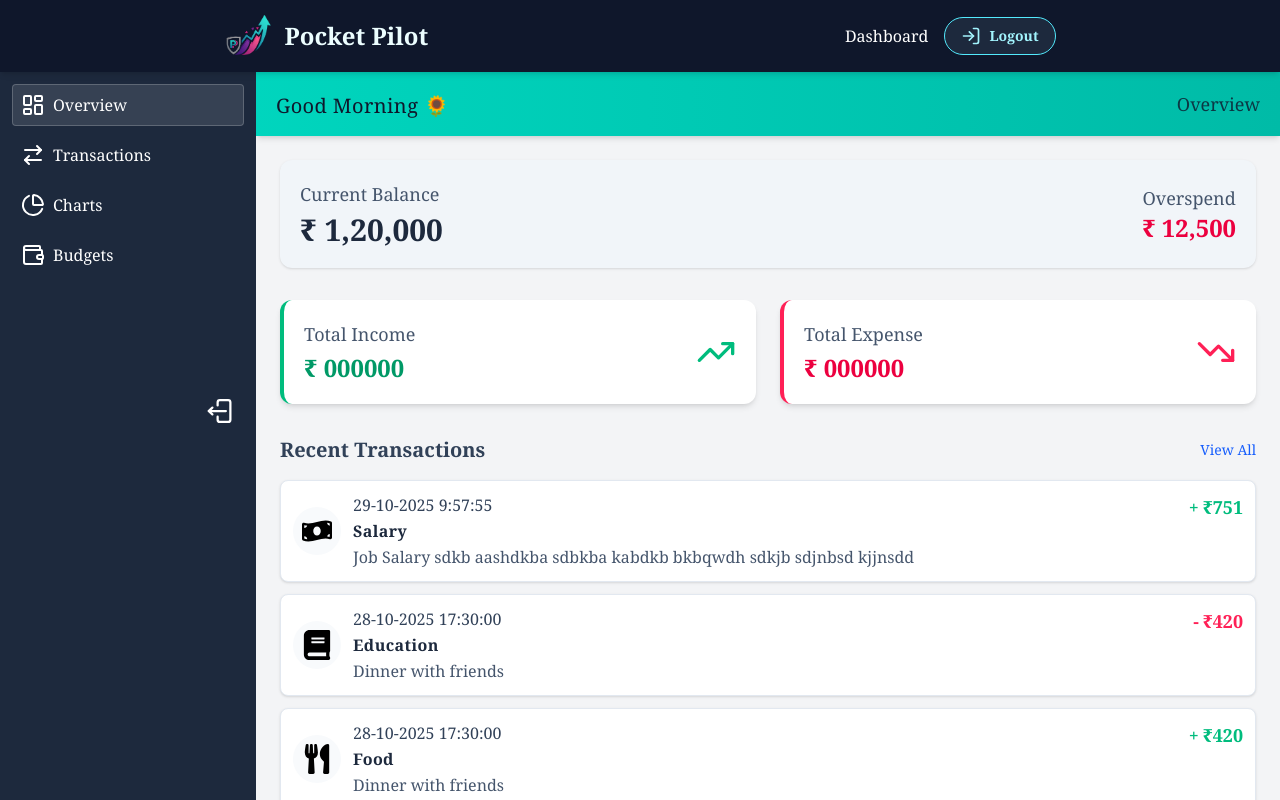
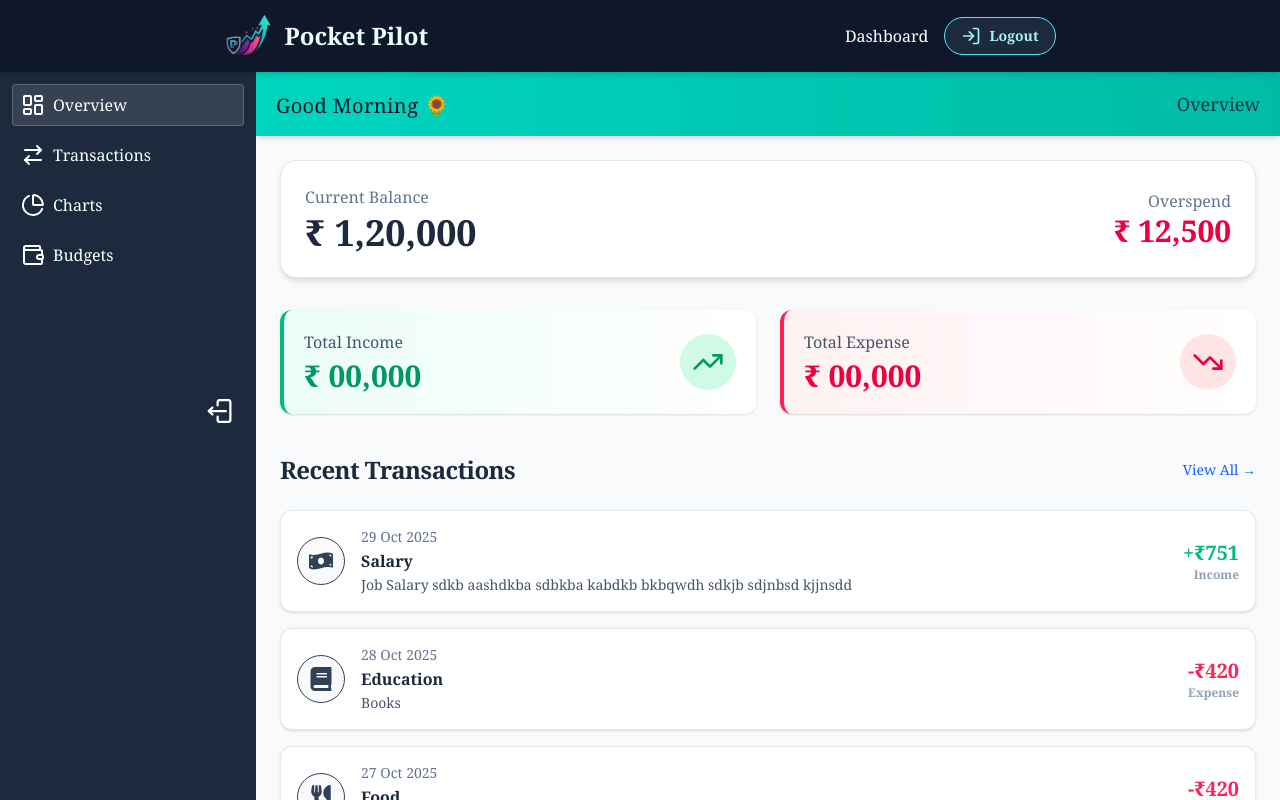
Before and after one commit to ravikanttarare95/pocket-pilot, a React (Vite) app in the folder client/: page /dashboard in a window 1280 px wide. Shown: the top 800 px of the page. Built offline with nearby package versions, Linux system fonts and the light colour scheme; sample sign-in values are in the browser's storage; a web font is replaced by a local one.

Commit message:
MOdified Styling

```diff
--- a/client/src/components/TransactionCard.jsx
+++ b/client/src/components/TransactionCard.jsx
@@ -1,48 +1,72 @@
 import React from "react";
-import { TRANS_CATEGORY_META } from "./../constants/transCategories.js";
+import { TRANS_CATEGORY_META } from "../constants/transCategories.js";
+
 function TransactionCard({ date, category, description, amount, type }) {
   const CategoryMeta = TRANS_CATEGORY_META[category];
+
   return (
-    <>
     <div className="space-y-4">
-        <div className="flex justify-between items-start bg-white border border-slate-200 hover:border-slate-300 rounded-lg p-3 shadow-sm transition my-3">
-          <div className="flex items-center justify-center gap-3">
-            <div className="hidden sm:flex items-center justify-center w-10 h-10 sm:w-12 sm:h-12 bg-slate-50 rounded-full text-2xl sm:text-3xl">
-              {<CategoryMeta.icon />}
+      <div
+        className="
+          flex justify-between items-center
+          bg-white border border-slate-200 hover:border-slate-300
+          rounded-xl p-4 shadow-sm hover:shadow-md transition-all duration-200
+        "
+      >
+        {/* Left Section */}
+        <div className="flex items-center gap-4">
+          {/* Icon */}
+          <div
+            className={`
+              hidden sm:flex items-center justify-center
+              min-w-12 min-h-12 rounded-full border text-2xl
+              ${
+                CategoryMeta
+                  ? "bg-slate-50 text-slate-700"
+                  : "bg-gray-100 text-gray-400"
+              }
+            `}
+          >
+            {CategoryMeta && <CategoryMeta.icon />}
           </div>
-            <div>
-              <p className="text-slate-700 text-sm sm:text-base font-medium">
-                {date}
+
+          {/* Text Info */}
+          <div className="space-y-0.5">
+            <p className="text-xs sm:text-sm text-slate-500 font-medium">
+              {new Date(date).toLocaleDateString("en-IN", {
+                day: "2-digit",
+                month: "short",
+                year: "numeric",
+              })}
             </p>
-              <div className="text-slate-800 font-semibold capitalize tracking-wide mt-0.5">
-                <div className={` flex gap-2 items-center text-slate-800`}>
-                  <span className="sm:hidden">
+
+            <div className="flex items-center gap-2 text-slate-800 font-semibold capitalize">
+              <span className="sm:hidden text-lg">
                 {CategoryMeta && <CategoryMeta.icon />}
               </span>
-                  {CategoryMeta?.label}
+              <span>{CategoryMeta?.label || "Uncategorized"}</span>
             </div>
-              </div>
-              <p className="text-slate-600 text-sm sm:text-base mt-0.5">
-                {description}
+
+            <p className="text-sm text-slate-600 line-clamp-2">
+              {description || "No description provided"}
             </p>
           </div>
         </div>
 
-          <div className="flex items-center">
+        {/* Right Section (Amount) */}
         <div
-              className={`text-lg font-semibold ${
-                type === "income" ? "text-emerald-500" : "text-rose-500"
-              }`}
+          className={`
+            flex flex-col items-end text-right font-semibold
+            ${type === "income" ? "text-emerald-500" : "text-rose-500"}
+          `}
         >
-              <div className=" flex gap-1">
-                <p>{type === "income" ? "+" : "-"}</p>
-                <p>₹{amount}</p>
+          <span className="text-lg sm:text-xl">
+            {type === "income" ? "+" : "-"}₹{amount}
+          </span>
+          <span className="text-xs text-slate-400 capitalize">{type}</span>
         </div>
       </div>
     </div>
-        </div>
-      </div>
-    </>
   );
 }
 
--- a/client/src/constants/transCategories.js
+++ b/client/src/constants/transCategories.js
@@ -11,12 +11,10 @@ import {
   FaEllipsisH,
   FaBook,
 } from "react-icons/fa";
-import { MdFastfood } from "react-icons/md";
 
 const TRANS_CATEGORIES_SELECT = [
   { value: "", label: "🗂️ Select Category:" },
   { value: "home-expenses", label: "🏠 Home Expenses" },
-  { value: "food-and-drinks", label: "🍽️ Food & Drinks" },
   { value: "salary", label: "💼 Salary" },
   { value: "food", label: "🍔 Food" },
   { value: "travel", label: "✈️ Travel" },
@@ -33,10 +31,6 @@ const TRANS_CATEGORY_META = {
   "home-expenses": {
     label: "Home Expenses",
     icon: FaHome,
-  },
-  "food-and-drinks": {
-    label: "Food & Drinks",
-    icon: MdFastfood,
   },
   salary: {
     label: "Salary",
--- a/client/src/utils.js
+++ b/client/src/utils.js
@@ -29,7 +29,7 @@ const getloggedInUser = () => {
 
 const transactions = [
   {
-    date: "29-10-2025  9:57:55",
+    date: "2025-10-29",
     category: "salary",
     description:
       "Job Salary sdkb aashdkba sdbkba kabdkb bkbqwdh sdkjb sdjnbsd kjjnsdd ",
@@ -37,23 +37,23 @@ const transactions = [
     type: "income",
   },
   {
-    date: "28-10-2025  17:30:00",
+    date: "2025-10-28",
     category: "education",
+    description: "Books",
+    amount: 420,
+    type: "expense",
+  },
+  {
+    date: "2025-10-27",
+    category: "food",
     description: "Dinner with friends",
     amount: 420,
     type: "expense",
   },
   {
-    date: "28-10-2025  17:30:00",
-    category: "food",
-    description: "Dinner with friends",
-    amount: 420,
-    type: "income",
-  },
-  {
-    date: "28-10-2025  17:30:00",
+    date: "2025-10-25",
     category: "shopping",
-    description: "Dinner with friends",
+    description: "Shirt",
     amount: 420,
     type: "expense",
   },
--- a/client/src/views/Overview.jsx
+++ b/client/src/views/Overview.jsx
@@ -1,74 +1,97 @@
 import React from "react";
 import DashboardTopBar from "../components/GreetingBar";
 import { TrendingUp, TrendingDown } from "lucide-react";
-import TransactionCard from "./../components/TransactionCard";
+import TransactionCard from "../components/TransactionCard";
 import { Link } from "react-router";
-import { transactions } from "./../utils";
+import { transactions } from "../utils";
 
 function Overview() {
   return (
     <>
       <DashboardTopBar greetingBarTitle="Overview" />
-      <main className="px-1.5 py-6 sm:p-6 ">
-        <div className="flex items-center flex-wrap justify-between bg-slate-100 p-5 rounded-xl mb-8 shadow-sm">
-          <article className="items-center justify-between">
-            <h2 className="text-slate-600 text-lg">Current Balance</h2>
-            <p className="text-3xl font-bold text-slate-800 mt-1">₹ 1,20,000</p>
+      <main className="px-2 sm:px-6 py-6 bg-slate-50 min-h-screen">
+        {/* ===== Current Balance & Overspend ===== */}
+        <div className="flex flex-wrap items-center justify-between gap-4 bg-white p-4 sm:p-6 rounded-2xl mb-8 shadow-md border border-slate-200">
+          <article className="flex flex-col gap-1">
+            <h2 className="text-slate-500 text-sm sm:text-base font-medium">
+              Current Balance
+            </h2>
+            <p className="text-2xl sm:text-4xl font-extrabold text-slate-800">
+              ₹ 1,20,000
+            </p>
           </article>
 
-          <article className="text-center flex flex-col items-center">
-            <h2 className="text-slate-600 text-lg">Overspend</h2>
-            <p className="text-2xl font-bold text-rose-600">₹ 12,500</p>
+          <article className="flex flex-col sm:items-end sm:text-right">
+            <h2 className="text-slate-500 text-sm sm:text-base font-medium">
+              Overspend
+            </h2>
+            <p className="text-xl sm:text-3xl font-bold text-rose-600">
+              ₹ 12,500
+            </p>
           </article>
         </div>
 
-        {/* Income & Expenses */}
-        <section className="grid grid-cols-1 sm:grid-cols-2 gap-6 mb-8">
-          <article className="bg-white rounded-xl shadow-md p-5 border-l-4 border-emerald-500 flex items-center justify-between">
+        {/* ===== Income & Expense Summary ===== */}
+        <section className="grid grid-cols-1 sm:grid-cols-2 gap-5 sm:gap-6 mb-10">
+          <article className="bg-gradient-to-r from-emerald-50 to-white rounded-xl shadow-sm p-4 sm:p-5 border-l-4 border-emerald-500 flex items-center justify-between hover:shadow-md transition-shadow duration-200">
             <div>
-              <h2 className="text-slate-600 text-lg mb-1">Total Income</h2>
-              <p className="text-2xl font-bold text-emerald-600">₹ 000000</p>
+              <h2 className="text-slate-600 text-sm sm:text-base font-medium mb-1">
+                Total Income
+              </h2>
+              <p className="text-xl sm:text-3xl font-bold text-emerald-600">
+                ₹ 00,000
+              </p>
             </div>
-            <TrendingUp className="w-10 h-10 text-emerald-500" />
+            <div className="bg-emerald-100 p-2 sm:p-3 rounded-full">
+              <TrendingUp className="w-6 h-6 sm:w-8 sm:h-8 text-emerald-600" />
+            </div>
           </article>
 
-          <article className="bg-white rounded-xl shadow-md p-5 border-l-4 border-rose-500 flex items-center justify-between">
+          <article className="bg-gradient-to-r from-rose-50 to-white rounded-xl shadow-sm p-4 sm:p-5 border-l-4 border-rose-500 flex items-center justify-between hover:shadow-md transition-shadow duration-200">
             <div>
-              <h2 className="text-slate-600 text-lg mb-1">Total Expense</h2>
-              <p className="text-2xl font-bold text-rose-600">₹ 000000</p>
+              <h2 className="text-slate-600 text-sm sm:text-base font-medium mb-1">
+                Total Expense
+              </h2>
+              <p className="text-xl sm:text-3xl font-bold text-rose-600">
+                ₹ 00,000
+              </p>
             </div>
-            <TrendingDown className="w-10 h-10 text-rose-500" />
+            <div className="bg-rose-100 p-2 sm:p-3 rounded-full">
+              <TrendingDown className="w-6 h-6 sm:w-8 sm:h-8 text-rose-600" />
+            </div>
           </article>
         </section>
 
-        <div className="flex items-center justify-between mb-4">
-          <h3 className="text-xl font-semibold text-slate-700">
+        {/* ===== Recent Transactions ===== */}
+        <div className="flex items-center justify-between mb-4 sm:mb-6">
+          <h3 className="text-lg sm:text-2xl font-semibold text-slate-800 tracking-tight">
             Recent Transactions
           </h3>
           <Link
-            to={"/dashboard/transactions"}
-            className="text-sm font-medium text-blue-600 hover:text-blue-800 transition"
+            to="/dashboard/transactions"
+            className="text-xs sm:text-sm font-medium text-blue-600 hover:text-blue-800 transition-colors"
           >
-            View All
+            View All →
           </Link>
         </div>
-        {transactions ? (
-          transactions.map((txn, index) => {
-            const { date, category, description, amount, type } = txn;
-            return (
-              <div key={index}>
-                <TransactionCard
-                  date={date}
-                  category={category}
-                  description={description}
-                  amount={amount}
-                  type={type}
-                />
-              </div>
-            );
-          })
+
+        {transactions && transactions.length > 0 ? (
+          <div className="space-y-3 sm:space-y-4">
+            {transactions.slice(0, 3).map((txn, index) => (
+              <TransactionCard
+                key={index}
+                date={txn.date}
+                category={txn.category}
+                description={txn.description}
+                amount={txn.amount}
+                type={txn.type}
+              />
+            ))}
+          </div>
         ) : (
-          <p className="text-center text-slate-500 py-4">No transactions yet</p>
+          <p className="text-center text-slate-500 py-6 text-sm sm:text-base">
+            No transactions yet 🪶
+          </p>
         )}
       </main>
     </>
```
Also changed, not shown: client/src/views/Transactions.jsx (+12 -1 lines), 1 other file (tests, documents, lock files or other folders). Lines whose indentation alone changed are shown as unchanged.
